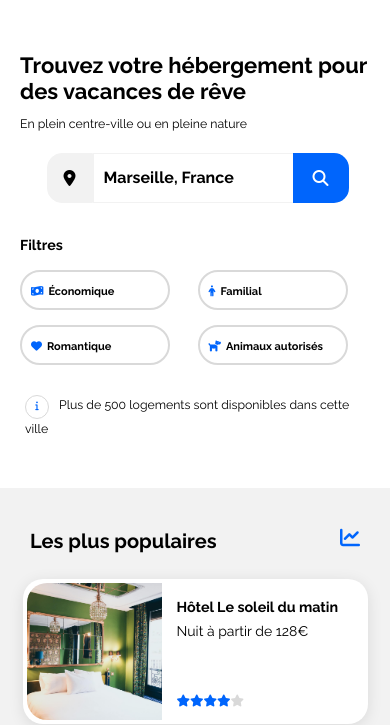
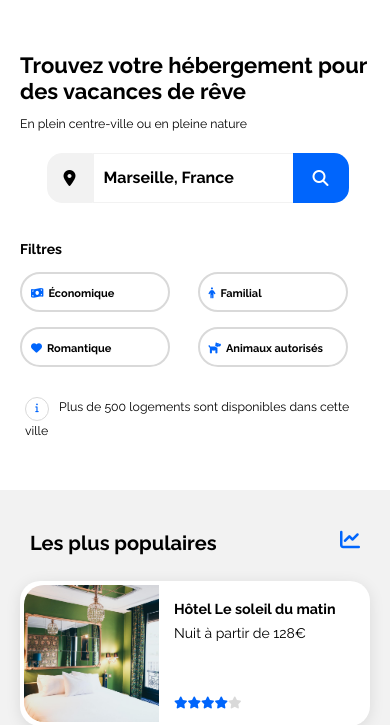
Before and after one commit to anaislcno/Project-Booki, a plain HTML site: page index.html in a window 390 px wide. Shown: the part 144-869 px from the top of the page. Drawn offline with Linux system fonts and the light colour scheme.

Commit message:
fix finals elements

```diff
--- a/CSS/mediaqueries.css
+++ b/CSS/mediaqueries.css
@@ -97,7 +97,7 @@
 
 }
 
-@media screen and (min-width: 320px) and  (max-width: 768px) {
+@media screen and (min-width: 320px) and  (max-width: 767px) {
 
 
     h3 {
@@ -178,6 +178,10 @@
 
     /* Filter bar */
 
+    #filter h2 {
+        margin-bottom: 10px;
+    }
+
     #filter ul {
         display: grid;
         grid-template-columns: 1fr 1fr;
@@ -224,6 +228,7 @@
 
     .card-popular {
         margin: auto;
+        width: auto;
     }
 
     #flex-popular {
--- a/CSS/styles.css
+++ b/CSS/styles.css
@@ -158,6 +158,11 @@ button {
 
 /* Filter bar */
 /* Set criteria */
+
+#filter h2 {
+    /* 14-16px */
+    font-size: clamp(0.875rem, 0.5711rem + 0.4902vw, 1rem);
+}
 
 #filter ul {
     list-style-type: none;
--- a/index.html
+++ b/index.html
@@ -63,7 +63,7 @@
         <!-- Filter bar -->
         <section>
           <div id="filter">
-            <h3>Filtres</h3>
+            <h2>Filtres</h2>
             <div id="filter-criteria"></div>
             <ul>
               <li><i class="fa-solid fa-money-bill-wave"></i>Économique</li>
```
Also changed, not shown: 1 other file.
